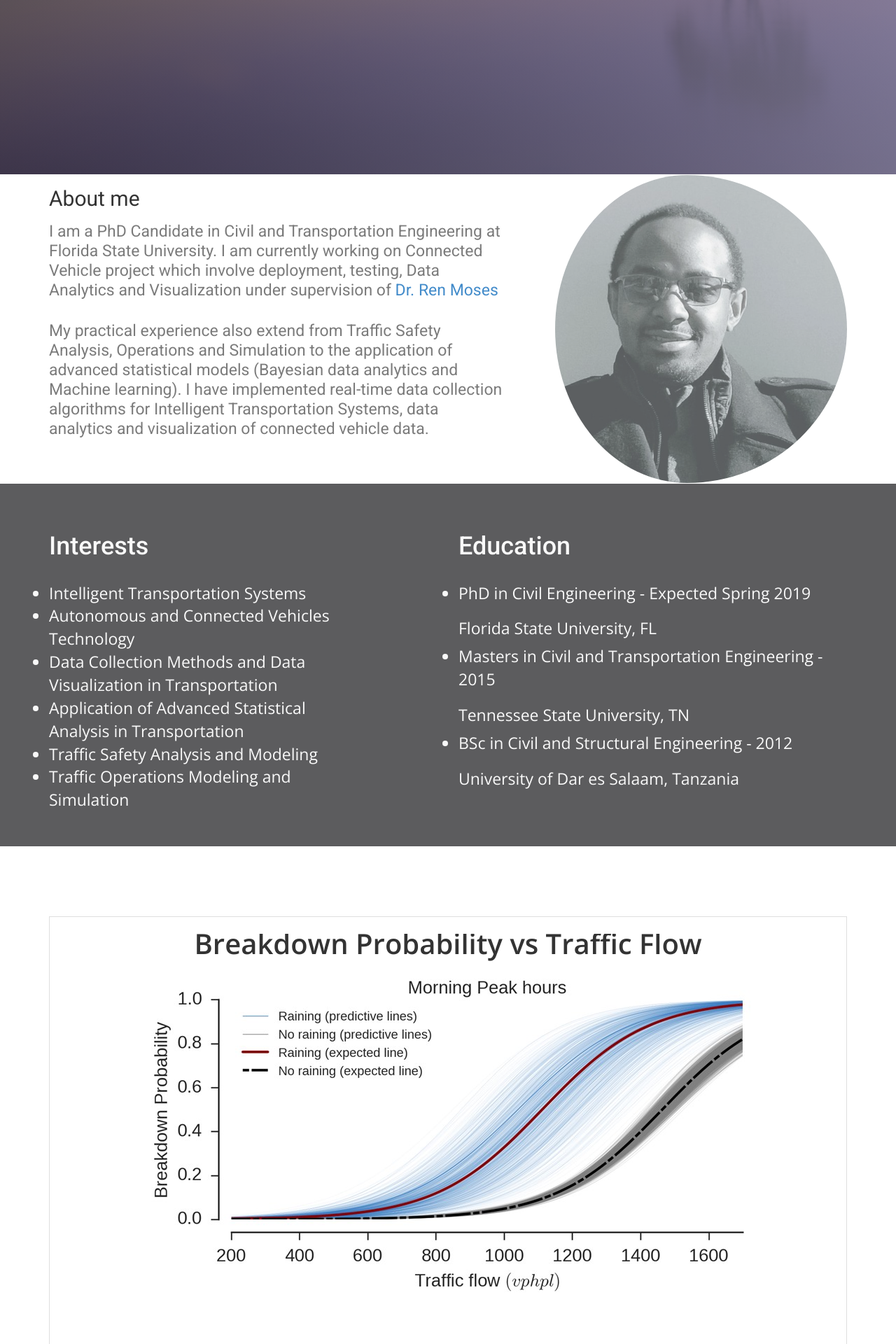
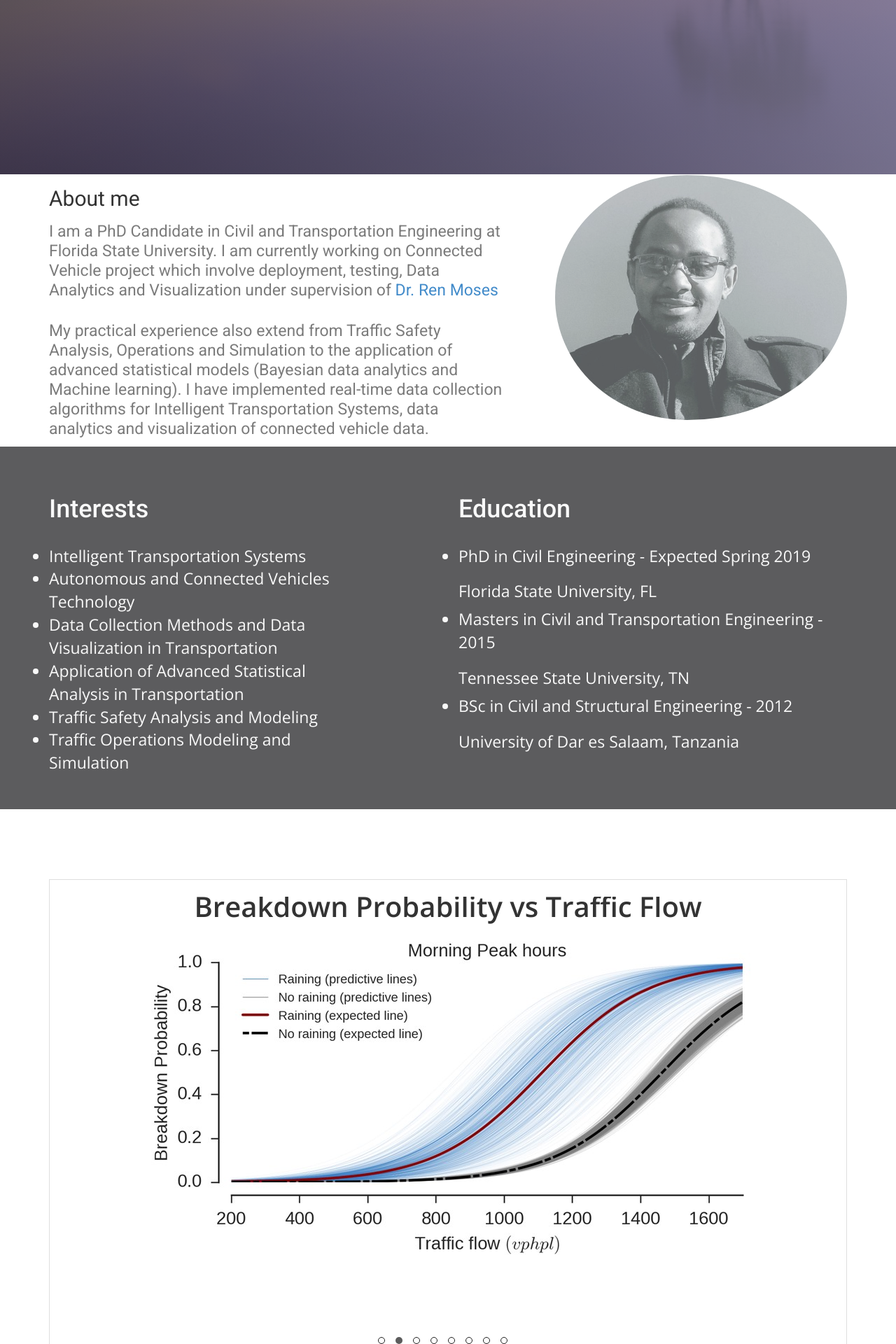
Before and after one commit to ekidando/Emma, a Jekyll site: the page built from index.html, in a window 1280 px wide. Shown: the part 600-2520 px from the top of the page at 70% size. Built offline with Jekyll 4.4.1, drawn with Linux system fonts in a browser that asks for light colours; nearby versions of some CDN libraries; some web fonts are replaced.

Commit message:
Update index.html

```diff
--- a/index.html
+++ b/index.html
@@ -39,7 +39,7 @@ published: true
       </div><!-- .col-md-7 close -->
       <div class="col-md-5 col-sm-12">
         <div class="block">
-         <div><img class="centered-and-cropped" width="300" height="440" style="border-radius:70%; opacity: 0.7;" src="img/2-2.jpg" alt="Img"></div>
+         <div><img class="centered-and-cropped" width="300" height="350" style="border-radius:70%; opacity: 0.7;" src="img/2-2.jpg" alt="Img"></div>
         </div>
       </div><!-- .col-md-5 close -->
     </div>
```
